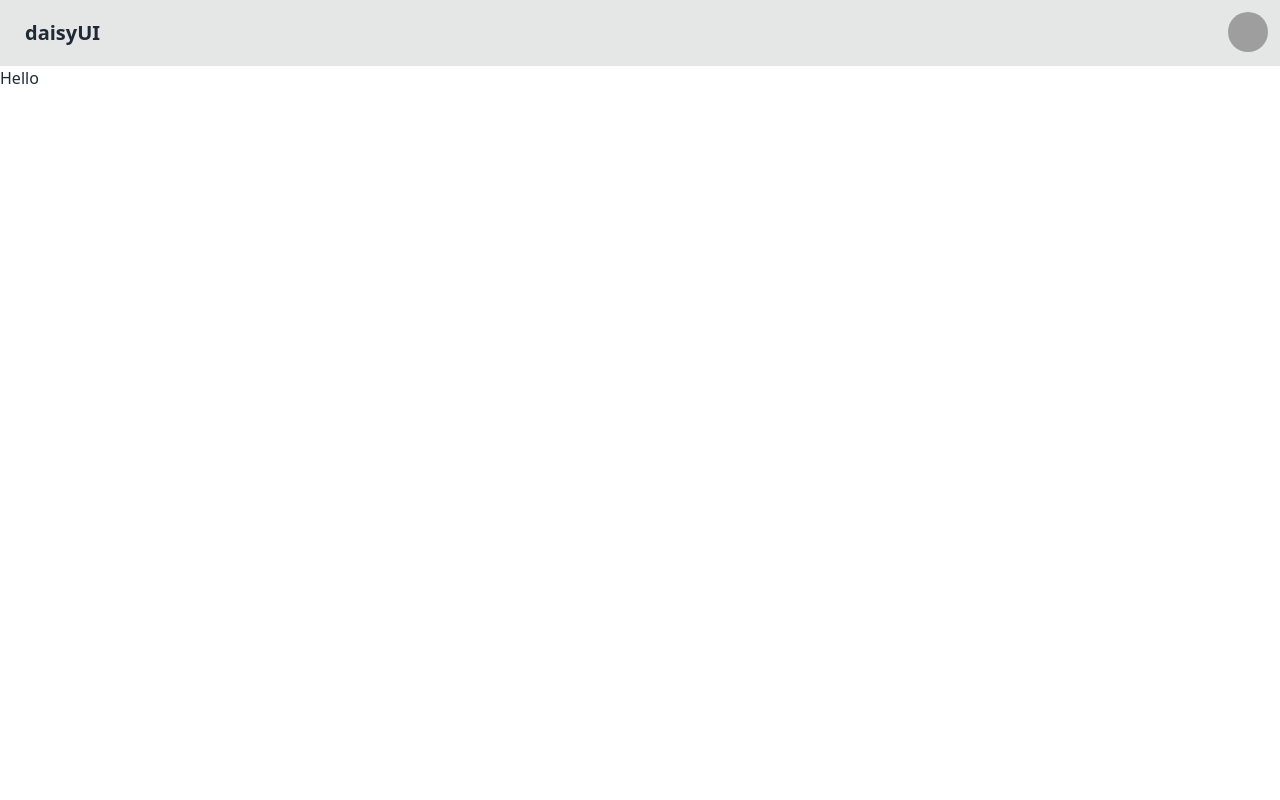
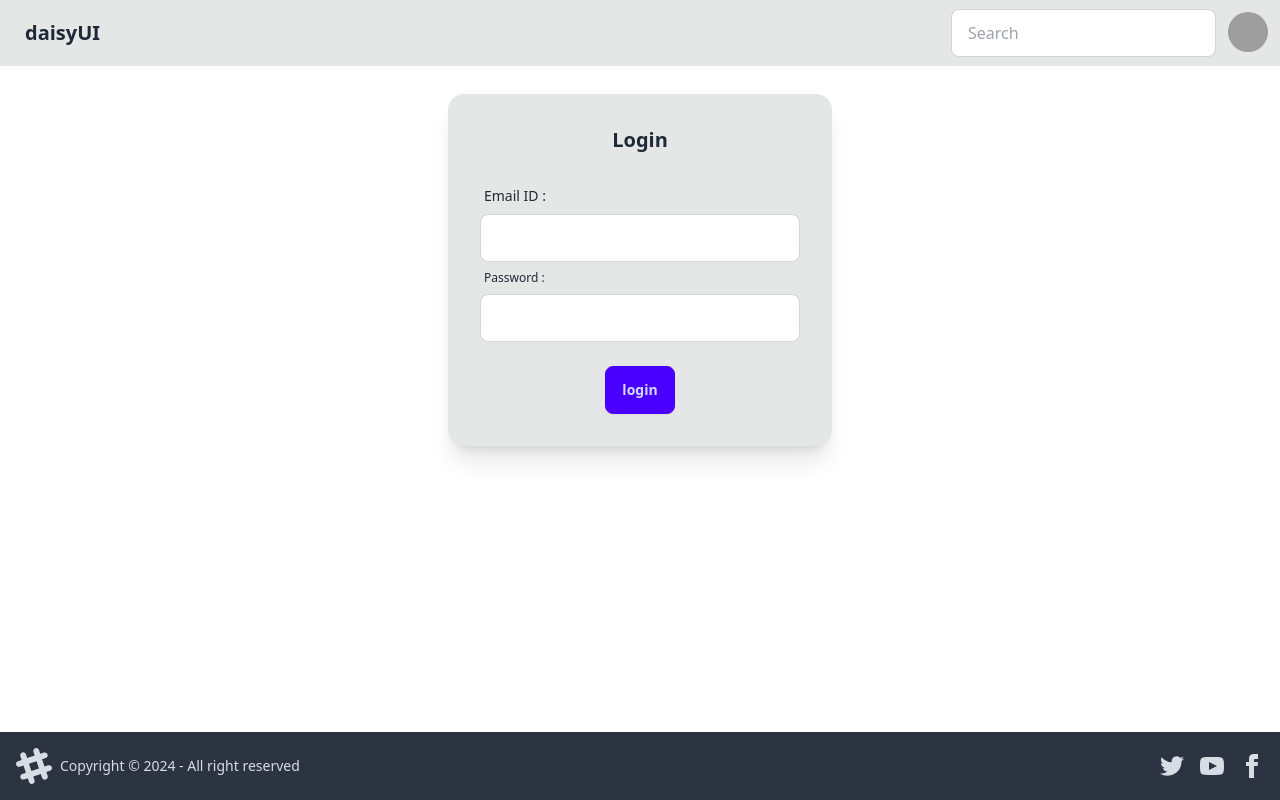
Before and after one commit to UmaMaheshAdabala/devTinder-web, a React (Vite) app: page /login in a window 1280 px wide. Built offline with nearby package versions, Linux system fonts and the light colour scheme; grey boxes are pictures that could not be loaded.

Commit message:
feat: Routing && Login Page

```diff
--- a/package.json
+++ b/package.json
@@ -10,8 +10,10 @@
     "preview": "vite preview"
   },
   "dependencies": {
+    "axios": "^1.7.7",
     "react": "^18.3.1",
-    "react-dom": "^18.3.1"
+    "react-dom": "^18.3.1",
+    "react-router-dom": "^6.27.0"
   },
   "devDependencies": {
     "@eslint/js": "^9.11.1",
--- a/src/App.jsx
+++ b/src/App.jsx
@@ -1,38 +1,20 @@
+import { BrowserRouter, Routes, Route } from "react-router-dom";
+import Body from "./Body";
+import Login from "./Login";
+import Profile from "./Profile";
+
 const App = ()=>{
     return(
         <>
-            <div className="navbar bg-base-300">
-            <div className="flex-1">
-            <a className="btn btn-ghost text-xl">daisyUI</a>
-            </div>
-            <div className="flex-none gap-2">
-            <div className="form-control">
-            </div>
-            <div className="dropdown dropdown-end">
-                <div tabIndex={0} role="button" className="btn btn-ghost btn-circle avatar">
-                <div className="w-10 rounded-full">
-                    <img
-                    alt="Tailwind CSS Navbar component"
-                    src="https://img.daisyui.com/images/stock/photo-1534528741775-53994a69daeb.webp" />
-                </div>
-                </div>
-                <ul
-                tabIndex={0}
-                className="menu menu-sm dropdown-content bg-base-100 rounded-box z-[1] mt-3 w-52 p-2 shadow">
-                <li>
-                    <a className="justify-between">
-                    Profile
-                    <span className="badge">New</span>
-                    </a>
-                </li>
-                <li><a>Settings</a></li>
-                <li><a>Logout</a></li>
-                </ul>
-            </div>
-            </div>
-        </div>
-        <h1>Hello</h1>
-      </>
+        <BrowserRouter basename="/">
+            <Routes>
+                <Route path="/" element={<Body/>}>
+                    <Route path="/login" element={<Login/>}/>
+                    <Route path="/profile" element={<Profile/>}/>
+                </Route>
+            </Routes>
+        </BrowserRouter>
+       </>
     )
 }
 export default App;
--- /dev/null
+++ b/src/Body.jsx
@@ -0,0 +1,16 @@
+import React from 'react'
+import Navbar from './Navbar'
+import { Outlet } from 'react-router-dom'
+import Footer from './Footer'
+
+const Body = () => {
+  return (
+    <div>
+        <Navbar/>
+        <Outlet/>
+        <Footer/>
+    </div>
+  )
+}
+
+export default Body
--- /dev/null
+++ b/src/Footer.jsx
@@ -0,0 +1,61 @@
+import React from "react";
+
+const Footer = () => {
+  return (
+    <div>
+      <footer className="footer bg-neutral text-neutral-content items-center p-4 fixed bottom-0">
+        <aside className="grid-flow-col items-center">
+          <svg
+            width="36"
+            height="36"
+            viewBox="0 0 24 24"
+            xmlns="http://www.w3.org/2000/svg"
+            fillRule="evenodd"
+            clipRule="evenodd"
+            className="fill-current"
+          >
+            <path d="M22.672 15.226l-2.432.811.841 2.515c.33 1.019-.209 2.127-1.23 2.456-1.15.325-2.148-.321-2.463-1.226l-.84-2.518-5.013 1.677.84 2.517c.391 1.203-.434 2.542-1.831 2.542-.88 0-1.601-.564-1.86-1.314l-.842-2.516-2.431.809c-1.135.328-2.145-.317-2.463-1.229-.329-1.018.211-2.127 1.231-2.456l2.432-.809-1.621-4.823-2.432.808c-1.355.384-2.558-.59-2.558-1.839 0-.817.509-1.582 1.327-1.846l2.433-.809-.842-2.515c-.33-1.02.211-2.129 1.232-2.458 1.02-.329 2.13.209 2.461 1.229l.842 2.515 5.011-1.677-.839-2.517c-.403-1.238.484-2.553 1.843-2.553.819 0 1.585.509 1.85 1.326l.841 2.517 2.431-.81c1.02-.33 2.131.211 2.461 1.229.332 1.018-.21 2.126-1.23 2.456l-2.433.809 1.622 4.823 2.433-.809c1.242-.401 2.557.484 2.557 1.838 0 .819-.51 1.583-1.328 1.847m-8.992-6.428l-5.01 1.675 1.619 4.828 5.011-1.674-1.62-4.829z"></path>
+          </svg>
+          <p>Copyright © {new Date().getFullYear()} - All right reserved</p>
+        </aside>
+        <nav className="grid-flow-col gap-4 md:place-self-center md:justify-self-end">
+          <a>
+            <svg
+              xmlns="http://www.w3.org/2000/svg"
+              width="24"
+              height="24"
+              viewBox="0 0 24 24"
+              className="fill-current"
+            >
+              <path d="M24 4.557c-.883.392-1.832.656-2.828.775 1.017-.609 1.798-1.574 2.165-2.724-.951.564-2.005.974-3.127 1.195-.897-.957-2.178-1.555-3.594-1.555-3.179 0-5.515 2.966-4.797 6.045-4.091-.205-7.719-2.165-10.148-5.144-1.29 2.213-.669 5.108 1.523 6.574-.806-.026-1.566-.247-2.229-.616-.054 2.281 1.581 4.415 3.949 4.89-.693.188-1.452.232-2.224.084.626 1.956 2.444 3.379 4.6 3.419-2.07 1.623-4.678 2.348-7.29 2.04 2.179 1.397 4.768 2.212 7.548 2.212 9.142 0 14.307-7.721 13.995-14.646.962-.695 1.797-1.562 2.457-2.549z"></path>
+            </svg>
+          </a>
+          <a>
+            <svg
+              xmlns="http://www.w3.org/2000/svg"
+              width="24"
+              height="24"
+              viewBox="0 0 24 24"
+              className="fill-current"
+            >
+              <path d="M19.615 3.184c-3.604-.246-11.631-.245-15.23 0-3.897.266-4.356 2.62-4.385 8.816.029 6.185.484 8.549 4.385 8.816 3.6.245 11.626.246 15.23 0 3.897-.266 4.356-2.62 4.385-8.816-.029-6.185-.484-8.549-4.385-8.816zm-10.615 12.816v-8l8 3.993-8 4.007z"></path>
+            </svg>
+          </a>
+          <a>
+            <svg
+              xmlns="http://www.w3.org/2000/svg"
+              width="24"
+              height="24"
+              viewBox="0 0 24 24"
+              className="fill-current"
+            >
+              <path d="M9 8h-3v4h3v12h5v-12h3.642l.358-4h-4v-1.667c0-.955.192-1.333 1.115-1.333h2.885v-5h-3.808c-3.596 0-5.192 1.583-5.192 4.615v3.385z"></path>
+            </svg>
+          </a>
+        </nav>
+      </footer>
+    </div>
+  );
+};
+
+export default Footer;
--- /dev/null
+++ b/src/Login.jsx
@@ -0,0 +1,63 @@
+import React, { useState } from "react";
+import axios from "axios";
+
+const Login = () => {
+  const [emailId, setEmailId] = useState("");
+  const [password, setPassword] = useState("");
+  const handleClick = async () => {
+    try {
+      const data = await axios.post(
+        "http://localhost:7777/login",
+        {
+          emailId,
+          password,
+        },
+        {
+          withCredentials: true,
+        }
+      );
+      console.log(data);
+    } catch (err) {
+      console.error(err);
+    }
+  };
+  return (
+    <div className="justify-center flex m-7">
+      <div className="card bg-base-300 w-96 shadow-xl ">
+        <div className="card-body">
+          <h2 className="card-title justify-center">Login</h2>
+          <label className="form-control w-full max-w-xs py-4">
+            <div className="label">
+              <span className="label-text">Email ID :</span>
+            </div>
+            <input
+              type="text"
+              className="input input-bordered w-full max-w-xs"
+              value={emailId}
+              onChange={(e) => setEmailId(e.target.value)}
+            />
+            <div className="label">
+              <span className="label-text-alt">Password :</span>
+            </div>
+            <input
+              type="text"
+              className="input input-bordered w-full max-w-xs"
+              value={password}
+              onChange={(e) => setPassword(e.target.value)}
+            />
+          </label>
+          <div className="card-actions justify-center">
+            <button
+              className="btn btn-primary justify-center"
+              onClick={handleClick}
+            >
+              login
+            </button>
+          </div>
+        </div>
+      </div>
+    </div>
+  );
+};
+
+export default Login;
--- /dev/null
+++ b/src/Navbar.jsx
@@ -0,0 +1,55 @@
+import React from "react";
+
+const Navbar = () => {
+  return (
+    <div>
+      <div className="navbar bg-base-300">
+        <div className="flex-1">
+          <a className="btn btn-ghost text-xl">daisyUI</a>
+        </div>
+        <div className="flex-none gap-2">
+          <div className="form-control">
+            <input
+              type="text"
+              placeholder="Search"
+              className="input input-bordered w-24 md:w-auto"
+            />
+          </div>
+          <div className="dropdown dropdown-end">
+            <div
+              tabIndex={0}
+              role="button"
+              className="btn btn-ghost btn-circle avatar"
+            >
+              <div className="w-10 rounded-full">
+                <img
+                  alt="Tailwind CSS Navbar component"
+                  src="https://img.daisyui.com/images/stock/photo-1534528741775-53994a69daeb.webp"
+                />
+              </div>
+            </div>
+            <ul
+              tabIndex={0}
+              className="menu menu-sm dropdown-content bg-base-100 rounded-box z-[1] mt-3 w-52 p-2 shadow"
+            >
+              <li>
+                <a className="justify-between">
+                  Profile
+                  <span className="badge">New</span>
+                </a>
+              </li>
+              <li>
+                <a>Settings</a>
+              </li>
+              <li>
+                <a>Logout</a>
+              </li>
+            </ul>
+          </div>
+        </div>
+      </div>
+    </div>
+  );
+};
+
+export default Navbar;
--- /dev/null
+++ b/src/Profile.jsx
@@ -0,0 +1,9 @@
+import React from 'react'
+
+const Profile = () => {
+  return (
+    <div>Profile</div>
+  )
+}
+
+export default Profile
```
Also changed, not shown: 1 other file (tests, documents, lock files or other folders).
